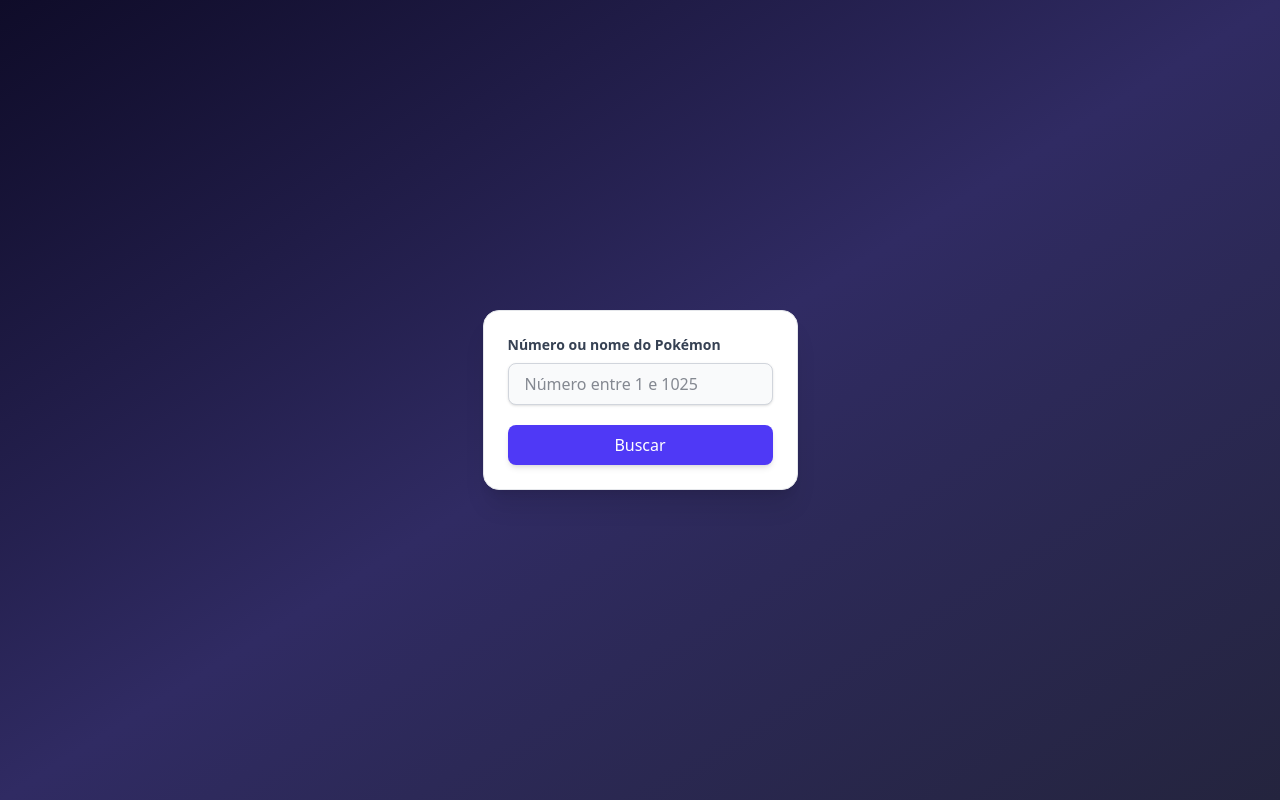
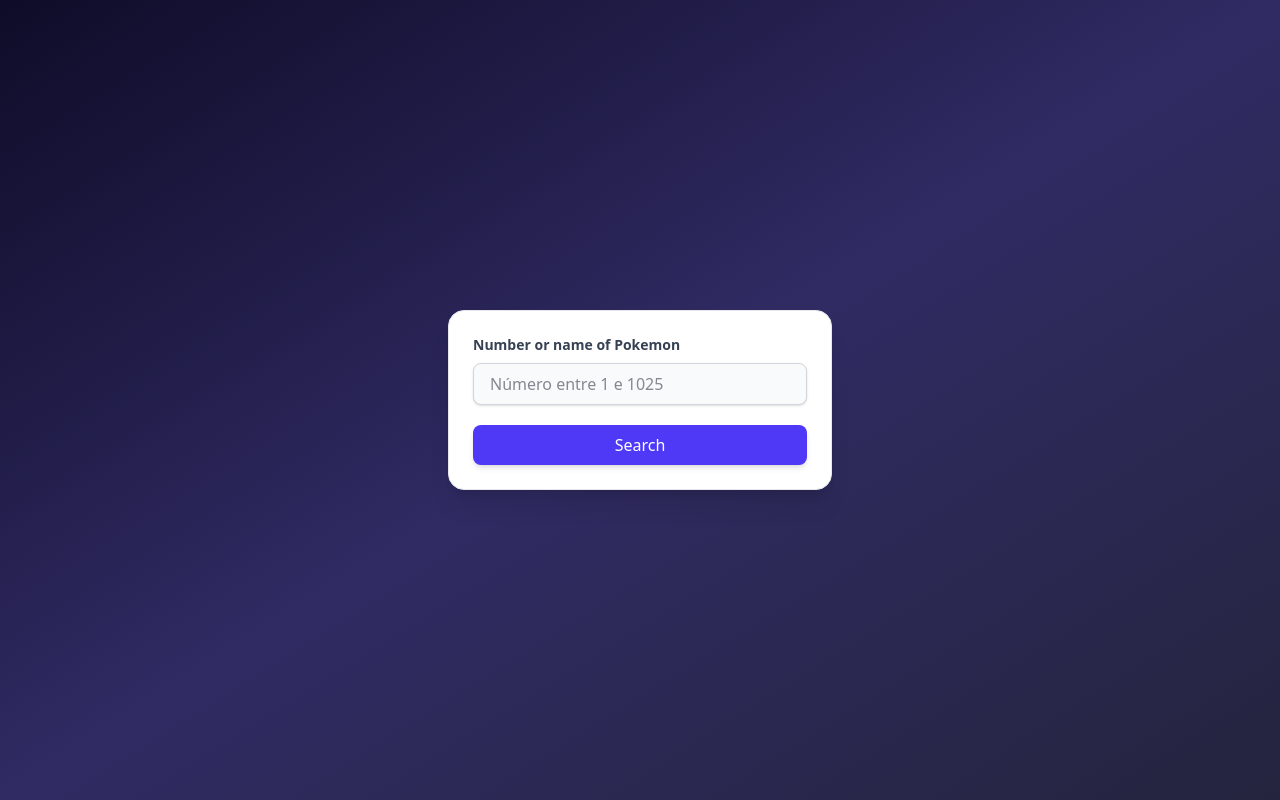
Before and after one commit to RicardoMart922/new-poke-explore, a Next.js app: page / in a window 1280 px wide. Built offline with nearby package versions, Linux system fonts and the light colour scheme.

Commit message:
Aumentando o tamanho do formulário

```diff
--- a/src/app/_components/FormSearch.tsx
+++ b/src/app/_components/FormSearch.tsx
@@ -8,17 +8,17 @@
   const [state, stateFormAction, isPending] = useActionState(searchAction, null);
 
   return (
-    <div>
+    <>
       <form
         action={stateFormAction}
-        className="w-full max-w-md mx-auto p-6 bg-white rounded-2xl shadow-xl space-y-5 border border-gray-200"
+        className="w-96 mx-auto p-6 bg-white rounded-2xl shadow-xl space-y-5 border border-gray-200"
       >
         <div className="space-y-2">
           <label
             htmlFor="pokemon"
             className="block text-sm font-semibold text-gray-700"
           >
-            Número ou nome do Pokémon
+            Number or name of Pokemon
           </label>
           <input
             type="text"
@@ -36,7 +36,7 @@
           className="w-full px-4 py-2 text-white font-medium bg-indigo-600 hover:bg-indigo-700 rounded-lg shadow-md transition-all duration-200 disabled:opacity-60 disabled:cursor-not-allowed"
           disabled={isPending}
         >
-          {isPending ? "Buscando..." : "Buscar"}
+          {isPending ? "Searching..." : "Search"}
         </button>
 
         {state?.message && (
@@ -57,6 +57,6 @@
           <PokemonCard pokemon={state.pokemon} />
         </div>
       )}
-    </div>
+    </>
   );
 }
```
